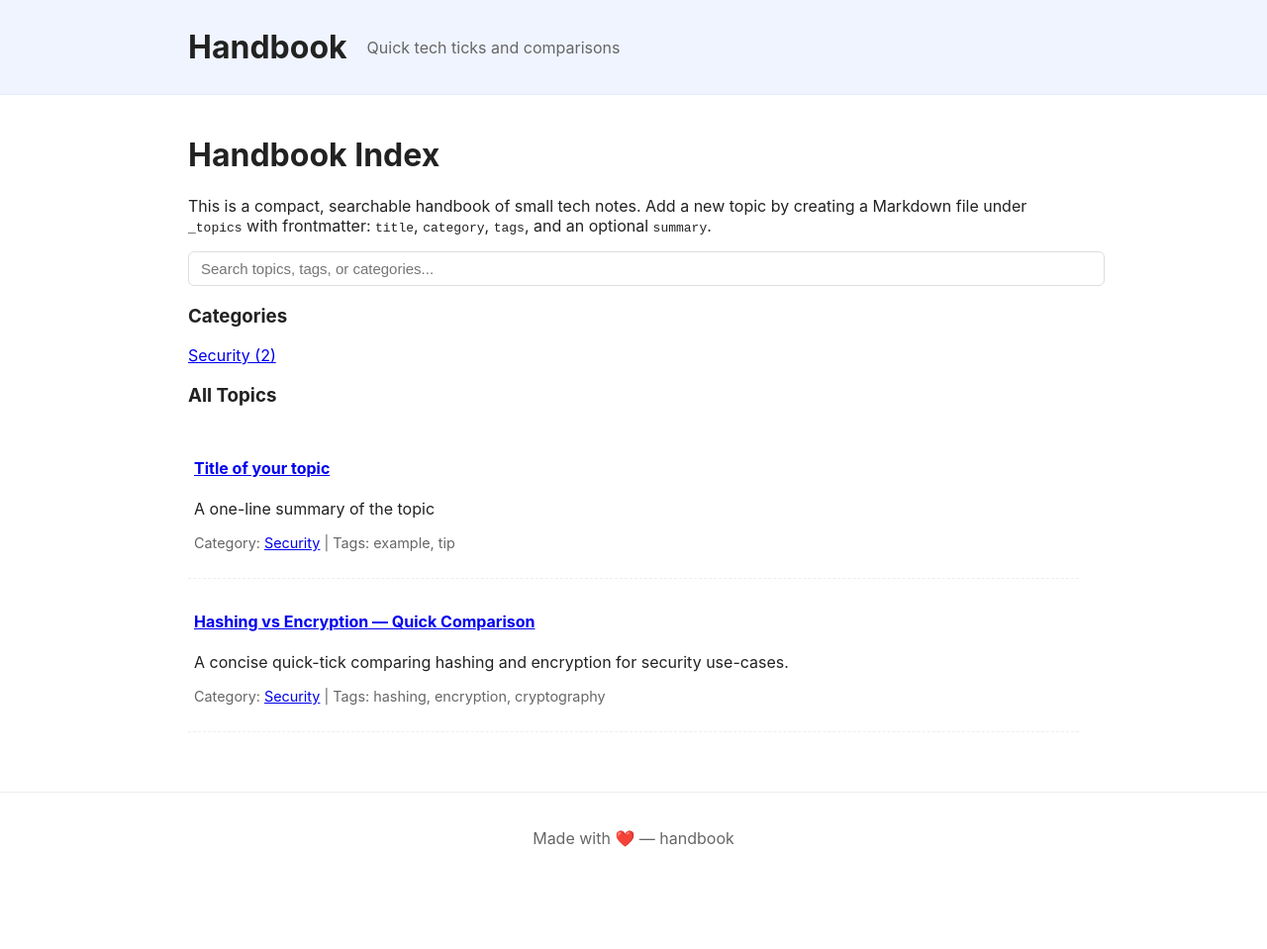
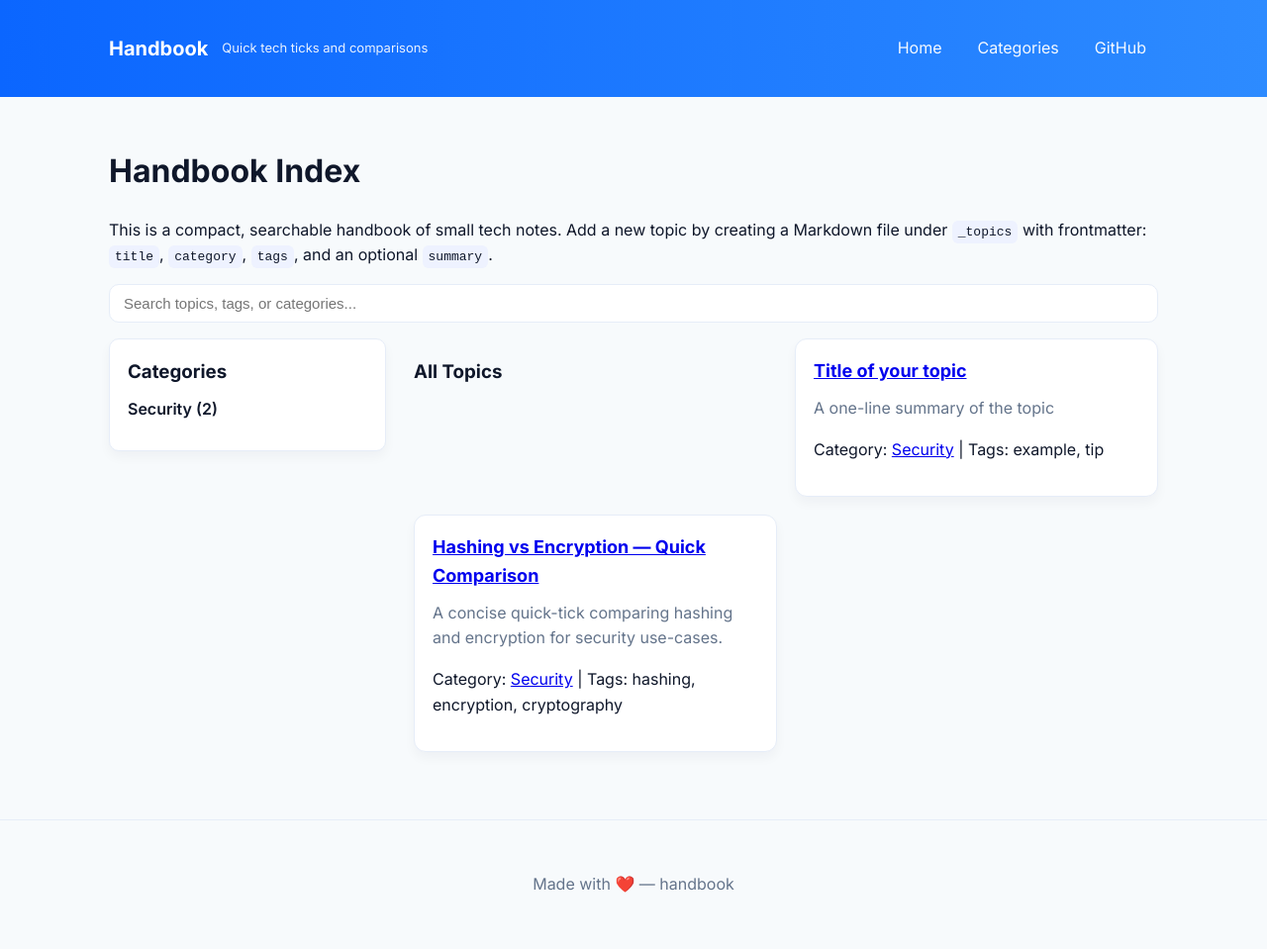
Before and after one commit to rilov/handbook, a Jekyll site: the page built from index.md, in a window 1280 px wide. Shown: the whole page at 99% size. Built offline with Jekyll 4.4.1, drawn with Linux system fonts in a browser that asks for light colours; before the commit the page ends 900 px from its top, so only the background shows below that.

Commit message:
style: professional redesign — improved typography, layout, nav, and cards

```diff
--- a/_layouts/default.html
+++ b/_layouts/default.html
@@ -4,13 +4,22 @@
     <meta charset="utf-8">
     <meta name="viewport" content="width=device-width, initial-scale=1">
     <title>{{ page.title | default: site.title }}</title>
+    <link rel="preconnect" href="https://fonts.gstatic.com" crossorigin>
+    <link href="https://fonts.googleapis.com/css2?family=Inter:wght@300;400;600;700;800&display=swap" rel="stylesheet">
     <link rel="stylesheet" href="{{ '/assets/css/style.css' | relative_url }}">
   </head>
   <body>
     <header class="site-header">
       <div class="container">
-        <h1><a href="{{ '/' | relative_url }}">{{ site.title }}</a></h1>
-        <p class="site-desc">{{ site.description }}</p>
+        <div class="site-brand">
+          <h1><a href="{{ '/' | relative_url }}">{{ site.title }}</a></h1>
+          <p class="site-desc">{{ site.description }}</p>
+        </div>
+        <nav class="site-nav" aria-label="Main">
+          <a href="{{ '/' | relative_url }}">Home</a>
+          <a href="{{ '/' | relative_url }}#categories">Categories</a>
+          <a href="https://github.com/rilov/handbook" target="_blank" rel="noopener">GitHub</a>
+        </nav>
       </div>
     </header>
 
--- a/_layouts/topic.html
+++ b/_layouts/topic.html
@@ -3,6 +3,10 @@ layout: default
 ---
 <article class="topic">
   <header>
+    <nav class="breadcrumb small">
+      <a href="{{ '/' | relative_url }}">Home</a> &mdash;
+      {% if page.category %}{% assign topic_cat_slug = page.category | slugify %}<a href="{{ '/categories/' | append: topic_cat_slug | relative_url }}">{{ page.category }}</a> &mdash;{% endif %}
+    </nav>
     <h2>{{ page.title }}</h2>
     {% if page.category %}
       {% assign topic_cat_slug = page.category | slugify %}
--- a/assets/css/style.css
+++ b/assets/css/style.css
@@ -1,28 +1,92 @@
-/* Minimal styling for handbook site */
+/* Professional UI styling for handbook site */
 :root{
-  --bg:#fff;
-  --text:#222;
-  --muted:#666;
-  --accent:#0069ff;
-  --max-width:900px;
+  --bg: #f7fafc; /* page background */
+  --card: #ffffff; /* panels */
+  --text: #0f172a; /* main text */
+  --muted: #64748b; /* secondary text */
+  --accent: #0b66ff; /* primary accent */
+  --accent-600: #094fcc;
+  --border: #e6edf8;
+  --max-width: 1100px;
+  --radius: 10px;
 }
-body{font-family: -apple-system,BlinkMacSystemFont,Segoe UI,Roboto,"Helvetica Neue",Arial; color:var(--text); background:var(--bg); margin:0;}
-.container{max-width:var(--max-width); margin:0 auto; padding:20px}
-.site-header{background:#f0f4ff; border-bottom:1px solid #e6ecff;}
-.site-header .container{display:flex;align-items:center;gap:20px}
-.site-header h1{margin:8px 0}
-.site-header a{color:inherit; text-decoration:none}
-.site-desc{margin:0; color:var(--muted)}
-.site-footer{margin-top:40px; padding:16px 0; border-top:1px solid #eee; text-align:center; color:var(--muted)}
 
-.topics-list article{padding:12px 6px; border-bottom:1px dashed #eee}
-.topic-body{margin:12px 0}
-.meta{color:var(--muted); font-size:90%}
-.tag{background:#f0f0f0; padding:2px 6px; border-radius:4px; font-size:90%}
-.categories ul{list-style:none; padding-left:0}
-.categories li{margin:6px 0}
+/* Typography */
+html {box-sizing: border-box;}
+*, *:before, *:after {box-sizing: inherit}
+body{
+  font-family: Inter, system-ui, -apple-system, "Segoe UI", Roboto, "Helvetica Neue", Arial;
+  color:var(--text);
+  background:var(--bg);
+  margin:0;
+  -webkit-font-smoothing:antialiased;
+  -moz-osx-font-smoothing:grayscale;
+  line-height:1.6;
+}
 
+.container{max-width:var(--max-width); margin:0 auto; padding:28px 20px}
+
+/* Header */
+.site-header{background:linear-gradient(90deg,var(--accent) 0%, #2d8bff 100%); color:#fff;}
+.site-header .container{display:flex;align-items:center;gap:20px;justify-content:space-between}
+.site-brand{display:flex;align-items:center;gap:14px}
+.site-brand h1{margin:0; font-size:20px; font-weight:700}
+.site-brand a{color:#fff; text-decoration:none}
+.site-desc{margin:0; color:rgba(255,255,255,0.9); font-size:13px}
+
+.site-nav{display:flex; gap:12px}
+.site-nav a{color: rgba(255,255,255,0.95); text-decoration:none; padding:8px 12px; border-radius:8px}
+.site-nav a:hover{background: rgba(255,255,255,0.06)}
+
+/* Layout */
+.main-grid{display:grid; grid-template-columns: 280px 1fr; gap:28px; align-items:start}
+
+/* Sidebar */
+.categories{background:var(--card); border:1px solid var(--border); padding:18px; border-radius:var(--radius); box-shadow: 0 6px 12px rgba(16,24,40,0.04)}
+.categories h3{margin:0 0 10px 0}
+.categories ul{list-style:none; padding-left:0; margin:0}
+.categories li{margin:10px 0}
+.categories a{color:var(--text); text-decoration:none; font-weight:600}
+.categories a small{color:var(--muted); font-weight:400}
+
+/* Search */
 .search-bar{margin:16px 0}
-.search-bar input{width:100%; padding:8px 12px; font-size:15px; border:1px solid #ddd; border-radius:6px}
+.search-bar input{width:100%; padding:10px 14px; font-size:15px; border:1px solid var(--border); border-radius:10px}
 
-@media (max-width:640px){ .container{padding:12px}}
+/* Topics */
+.topics-list{display:grid; grid-template-columns: repeat(auto-fit, minmax(300px, 1fr)); gap:18px}
+.topic-list-item{background:var(--card); border:1px solid var(--border); border-radius:12px; padding:18px; box-shadow:0 6px 12px rgba(16,24,40,0.04); transition:transform .18s ease, box-shadow .18s ease}
+.topic-list-item:hover{transform:translateY(-4px); box-shadow:0 10px 30px rgba(16,24,40,0.08)}
+.topic-list-item h4{margin:0 0 10px 0; font-size:18px}
+.topic-list-item .summary{margin:0 0 12px 0; color:var(--muted)}
+.topic-meta{display:flex; gap:8px; align-items:center; color:var(--muted); font-size:13px}
+
+.tag{background:rgba(11,102,255,0.08); color:var(--accent); padding:4px 10px; border-radius:999px; font-size:13px; display:inline-block}
+
+/* Article/Topic page */
+.topic{background:var(--card); border:1px solid var(--border); padding:24px; border-radius:12px; box-shadow:0 6px 18px rgba(16,24,40,0.04)}
+.topic header h2{margin:0 0 8px 0}
+.topic .meta{color:var(--muted); font-size:13px}
+.topic-body{margin-top:18px}
+
+/* Footer */
+.site-footer{margin-top:40px; padding:24px 0; border-top:1px solid var(--border); text-align:center; color:var(--muted)}
+
+/* Small screens */
+@media (max-width:880px){
+  .main-grid{grid-template-columns: 1fr;}
+  .site-brand h1{font-size:18px}
+  .container{padding:20px}
+  .topics-list{grid-template-columns: 1fr}
+}
+
+/* Accessibility and code blocks */
+pre{background:#0f172a; color:#fff; padding:16px; border-radius:8px; overflow:auto}
+code{background:#eef2ff; padding:4px 6px; border-radius:6px}
+
+/* Minor helpers */
+.muted{color:var(--muted)}
+.small{font-size:13px}
+
+/* Make images responsive */
+img{max-width:100%; height:auto}
--- a/index.md
+++ b/index.md
@@ -11,7 +11,8 @@ title: Handbook — Index
   <input id="topic-search" placeholder="Search topics, tags, or categories..." />
 </div>
 
-<nav class="categories">
+<div class="main-grid">
+  <nav class="categories" aria-label="Categories">
   <h3>Categories</h3>
   <ul>
     {% assign grouped = site.topics | group_by: "category" | sort: "name" %}
@@ -20,9 +21,9 @@ title: Handbook — Index
       <li><a href="{{ '/categories/' | append: cat_slug | relative_url }}">{{ cat.name }} ({{ cat.items | size }})</a></li>
     {% endfor %}
   </ul>
-</nav>
+  </nav>
 
-<section class="topics-list">
+  <section class="topics-list">
   <h3>All Topics</h3>
   {% for topic in site.topics | sort: "title" %}
   {% assign topic_category_slug = topic.category | slugify %}
@@ -38,4 +39,5 @@ title: Handbook — Index
   {% if site.topics == empty %}
     <p>No topics yet — add one under <code>_topics</code> and commit. Example: <code>_topics/hashing-vs-encryption.md</code>.</p>
   {% endif %}
-</section>
+  </section>
+</div>
```
Also changed, not shown: _layouts/category.html (+19 -4 lines).
